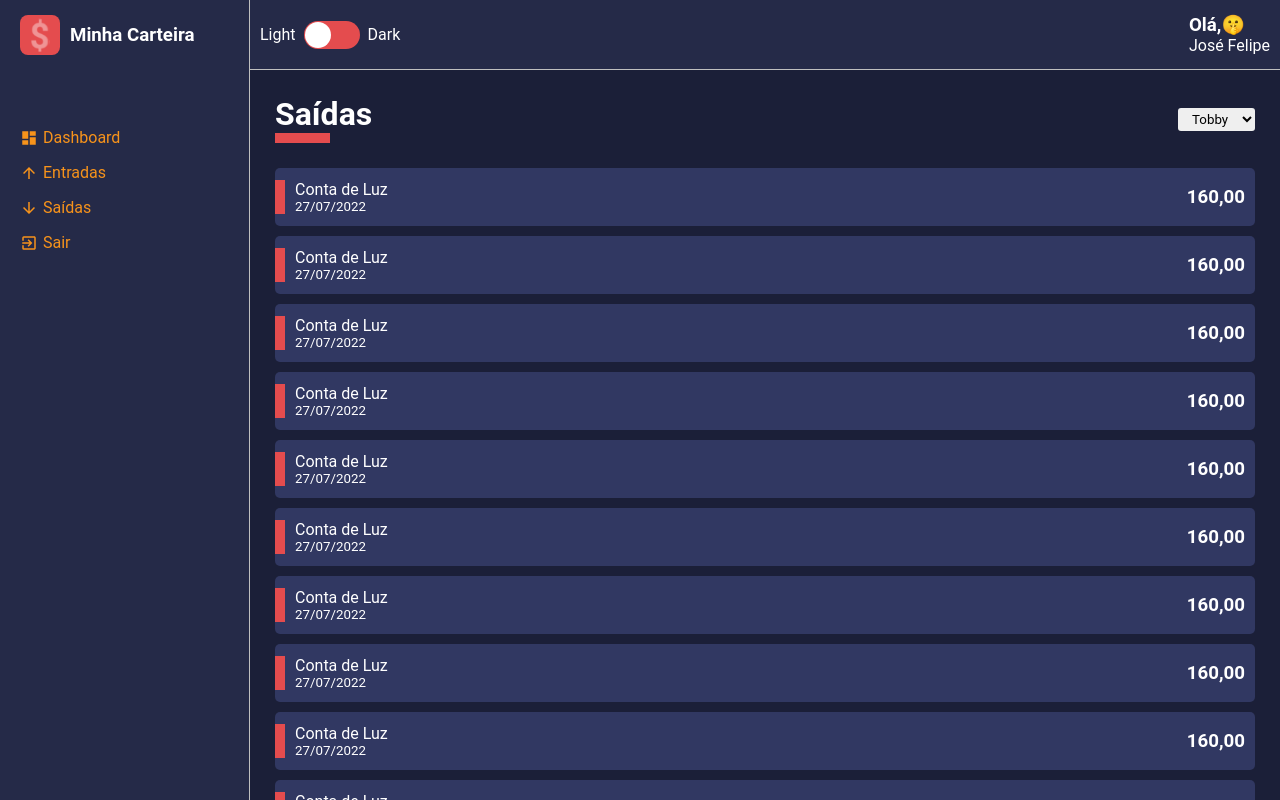
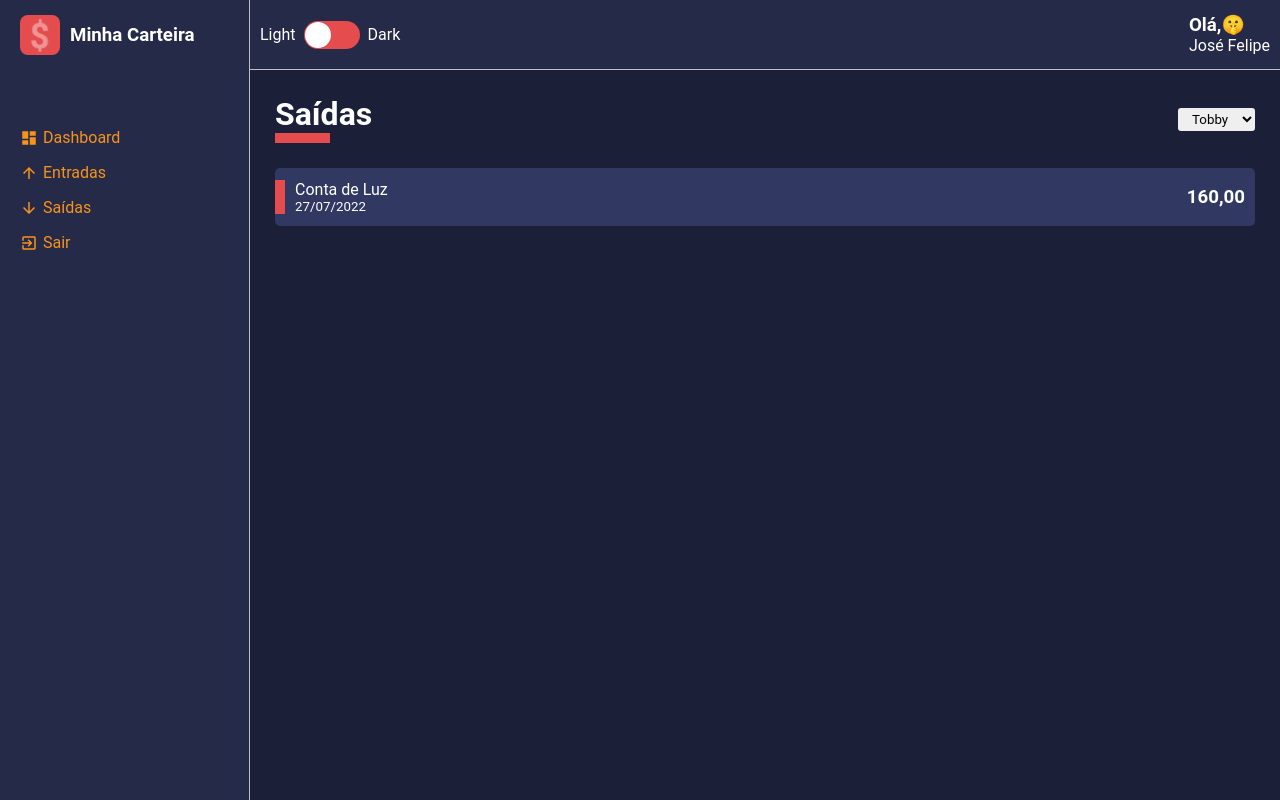
Before and after one commit to jfbarkokebas/finance-manager-dashboard, a React (Create React App) app: page / in a window 1280 px wide. Built offline with nearby package versions, Linux system fonts and the light colour scheme; a web font is replaced by a local one.

Commit message:
reafactoring HistoryFinanceCard

```diff
--- a/src/components/HistoryFinaceCard/HistoryFinanceCard.tsx
+++ b/src/components/HistoryFinaceCard/HistoryFinanceCard.tsx
@@ -2,7 +2,6 @@
 import { Container, Tag } from './styles'
 
 interface IHistoryFinanceCard {
-  cardColor: string
   tagColor: string
   title: string
   subtitle: string
@@ -10,14 +9,13 @@
 }
 
 const HistoryFinanceCard: React.FC<IHistoryFinanceCard> = ({
-  cardColor,
   tagColor,
   title,
   subtitle,
   amount,
 }) => {
  return (
-  <Container color={cardColor}>
+  <Container>
     <Tag color={tagColor}/>
     <div>
       <span>{title}</span>
--- a/src/components/HistoryFinaceCard/styles.ts
+++ b/src/components/HistoryFinaceCard/styles.ts
@@ -1,15 +1,12 @@
 import styled from 'styled-components';
 
-interface IContainerProps{
-  color:string
-}
 
 interface ITagProps{
   color:string
 }
 
-export const Container = styled.li<IContainerProps>`
-  background-color:${props => props.color};
+export const Container = styled.li`
+  background-color:${props => props.theme.color.tertiary};
   list-style: none;
   border-radius: 5px;
   margin: 10px 0;
--- a/src/pages/List/List.tsx
+++ b/src/pages/List/List.tsx
@@ -18,91 +18,6 @@
       </ContentHeader>
       <Content>
         <HistoryFinanceCard
-        cardColor='#313862'
-        tagColor='#E44C4E'
-        title='Conta de Luz'
-        subtitle='27/07/2022'
-        amount='160,00'
-         />
-         <HistoryFinanceCard
-        cardColor='#313862'
-        tagColor='#E44C4E'
-        title='Conta de Luz'
-        subtitle='27/07/2022'
-        amount='160,00'
-         />
-         <HistoryFinanceCard
-        cardColor='#313862'
-        tagColor='#E44C4E'
-        title='Conta de Luz'
-        subtitle='27/07/2022'
-        amount='160,00'
-         />
-         <HistoryFinanceCard
-        cardColor='#313862'
-        tagColor='#E44C4E'
-        title='Conta de Luz'
-        subtitle='27/07/2022'
-        amount='160,00'
-         />
-         <HistoryFinanceCard
-        cardColor='#313862'
-        tagColor='#E44C4E'
-        title='Conta de Luz'
-        subtitle='27/07/2022'
-        amount='160,00'
-         />
-         <HistoryFinanceCard
-        cardColor='#313862'
-        tagColor='#E44C4E'
-        title='Conta de Luz'
-        subtitle='27/07/2022'
-        amount='160,00'
-         />
-         <HistoryFinanceCard
-        cardColor='#313862'
-        tagColor='#E44C4E'
-        title='Conta de Luz'
-        subtitle='27/07/2022'
-        amount='160,00'
-         />
-         <HistoryFinanceCard
-        cardColor='#313862'
-        tagColor='#E44C4E'
-        title='Conta de Luz'
-        subtitle='27/07/2022'
-        amount='160,00'
-         />
-         <HistoryFinanceCard
-        cardColor='#313862'
-        tagColor='#E44C4E'
-        title='Conta de Luz'
-        subtitle='27/07/2022'
-        amount='160,00'
-         />
-         <HistoryFinanceCard
-        cardColor='#313862'
-        tagColor='#E44C4E'
-        title='Conta de Luz'
-        subtitle='27/07/2022'
-        amount='160,00'
-         />
-         <HistoryFinanceCard
-        cardColor='#313862'
-        tagColor='#E44C4E'
-        title='Conta de Luz'
-        subtitle='27/07/2022'
-        amount='160,00'
-         />
-         <HistoryFinanceCard
-        cardColor='#313862'
-        tagColor='#E44C4E'
-        title='Conta de Luz'
-        subtitle='27/07/2022'
-        amount='160,00'
-         />
-         <HistoryFinanceCard
-        cardColor='#313862'
         tagColor='#E44C4E'
         title='Conta de Luz'
         subtitle='27/07/2022'
```
